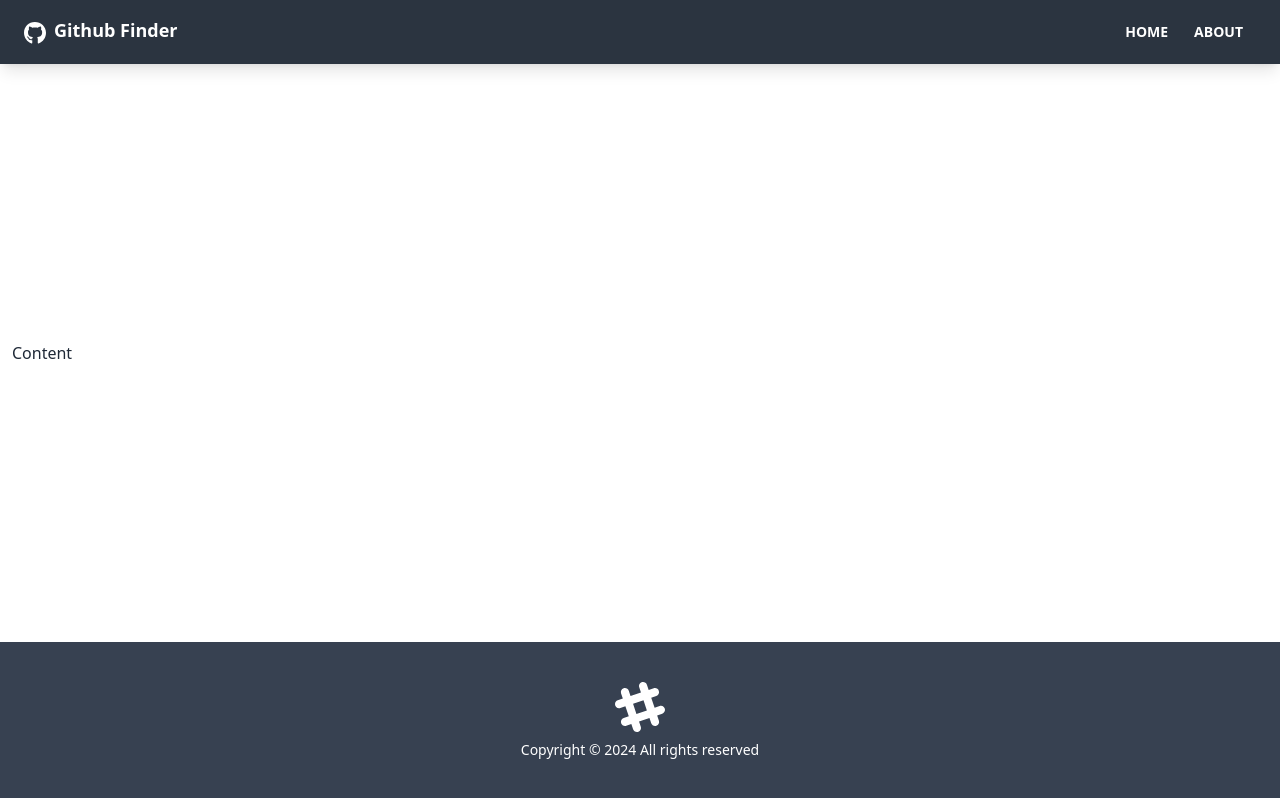
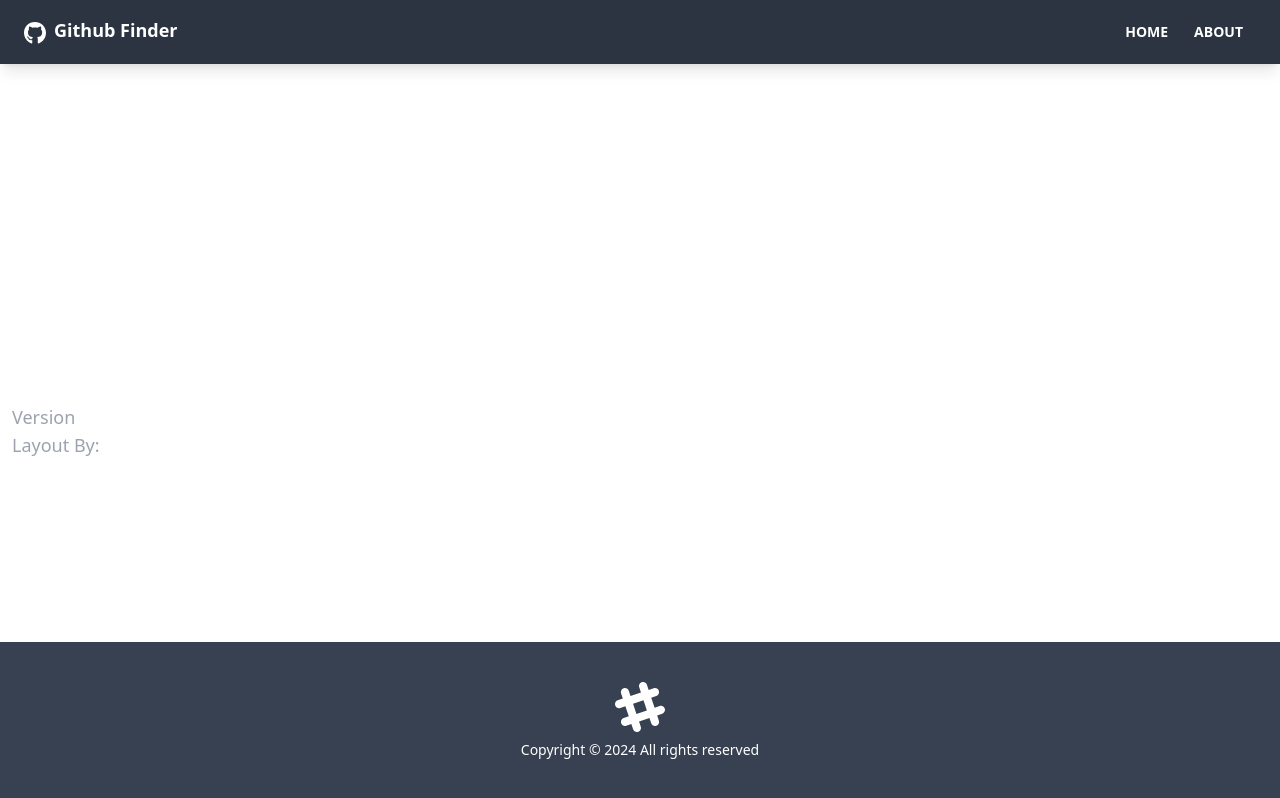
Before and after one commit to Mr-Olivier/github-finder, a React (Create React App) app: page /about in a window 1280 px wide. Built offline with nearby package versions, Linux system fonts and the light colour scheme.

Commit message:
feat: Pages & Routes

```diff
--- a/src/App.js
+++ b/src/App.js
@@ -1,4 +1,7 @@
-import { BrowserRouter as Router } from "react-router-dom";
+import { BrowserRouter as Router, Route, Routes } from "react-router-dom";
+import Home from "./pages/Home";
+import About from "./pages/About";
+import NotFound from "./pages/NotFound";
 import Navbar from "./components/layout/Navbar";
 import Footer from "./components/layout/Footer";
 
@@ -8,7 +11,14 @@ function App() {
       <div className="flex flex-col justify-between h-screen">
         <Navbar />
 
-        <main className="container mx-auto px-3 pb-12">Content</main>
+        <main className="container mx-auto px-3 pb-12">
+          <Routes>
+            <Route path="/" element={<Home />} />
+            <Route path="/about" element={<About />} />
+            <Route path="/notfound" element={<NotFound />} />
+            <Route path="/*" element={<NotFound />} />
+          </Routes>
+        </main>
 
         <Footer />
       </div>
--- /dev/null
+++ b/src/pages/About.jsx
@@ -0,0 +1,31 @@
+function About() {
+  return (
+    <>
+      <h1 className="text-6xl mb-4 text-white">Github Finder</h1>
+      <p className="mb-4 text-2xl font-light text-white">
+        A React app to search GitHub profiles and see profile details. This
+        project is part of the
+        <a href="https://www.udemy.com/course/modern-react-front-to-back/">
+          {" "}
+          React Front To Back
+        </a>{" "}
+        Udemy course by
+        <strong>
+          <a href="https://traversymedia.com"> Brad Traversy</a>
+        </strong>
+        .
+      </p>
+      <p className="text-lg text-gray-400">
+        Version <span className="text-white">1.0.0</span>
+      </p>
+      <p className="text-lg text-gray-400">
+        Layout By:
+        <a className="text-white" href="https://twitter.com/hassibmoddasser">
+          Hassib Moddasser
+        </a>
+      </p>
+    </>
+  );
+}
+
+export default About;
--- /dev/null
+++ b/src/pages/Home.jsx
@@ -0,0 +1,9 @@
+function Home() {
+  return (
+    <div>
+      <h1 className="text-6xl text-white">Welcome</h1>
+    </div>
+  );
+}
+
+export default Home;
--- /dev/null
+++ b/src/pages/NotFound.jsx
@@ -0,0 +1,21 @@
+import { FaHome } from "react-icons/fa";
+import { Link } from "react-router-dom";
+
+function NotFound() {
+  return (
+    <div className="hero">
+      <div className="text-center hero-content text-white">
+        <div className="max-w-lg">
+          <h1 className="text-8xl font-bold mb-8">Oops!</h1>
+          <p className="text-5xl mb-8">404 - Page Not Found!</p>
+          <Link className="btn btn-primary btn-lg" to="/">
+            <FaHome className="mr-2" />
+            Back To Home
+          </Link>
+        </div>
+      </div>
+    </div>
+  );
+}
+
+export default NotFound;
```
